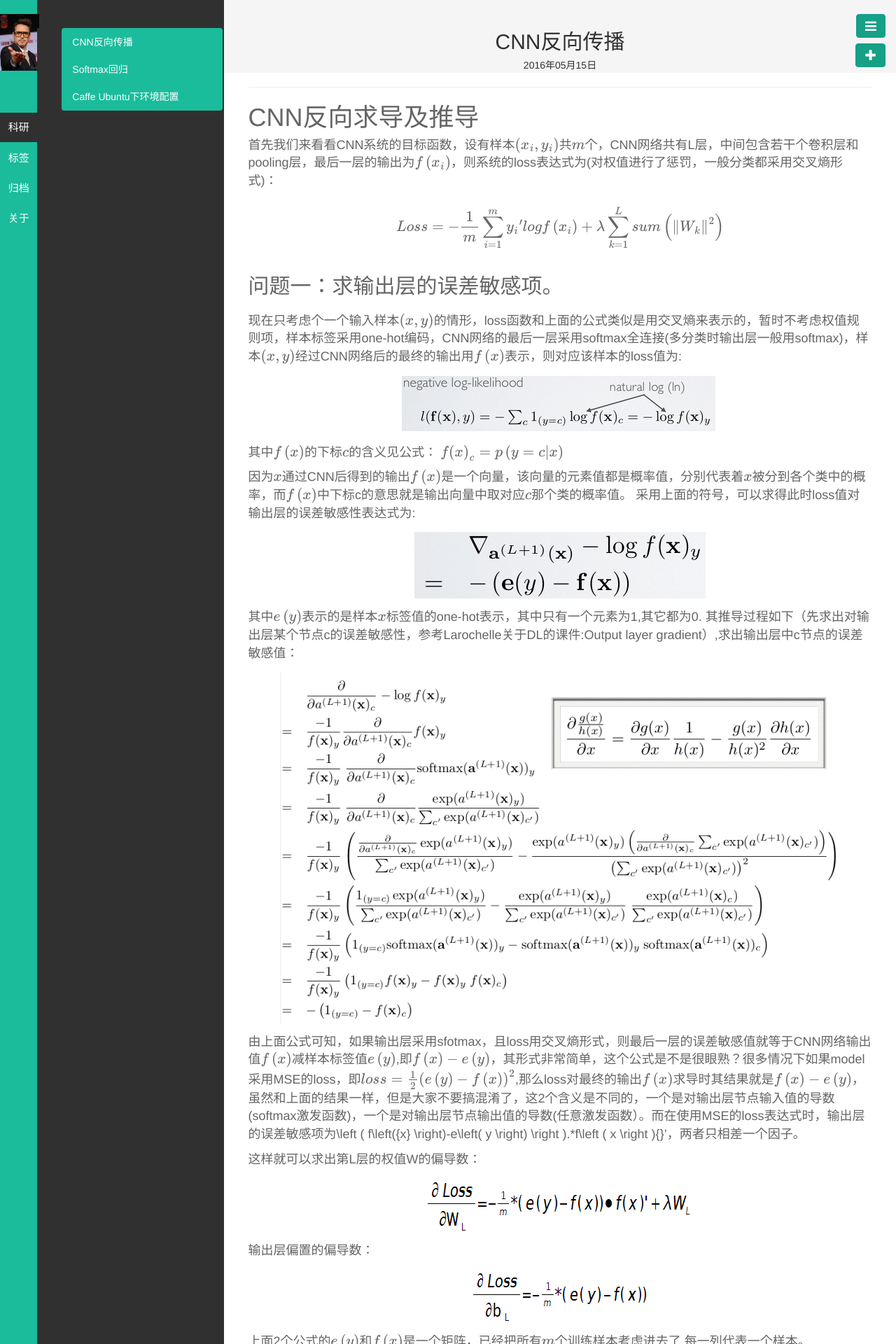
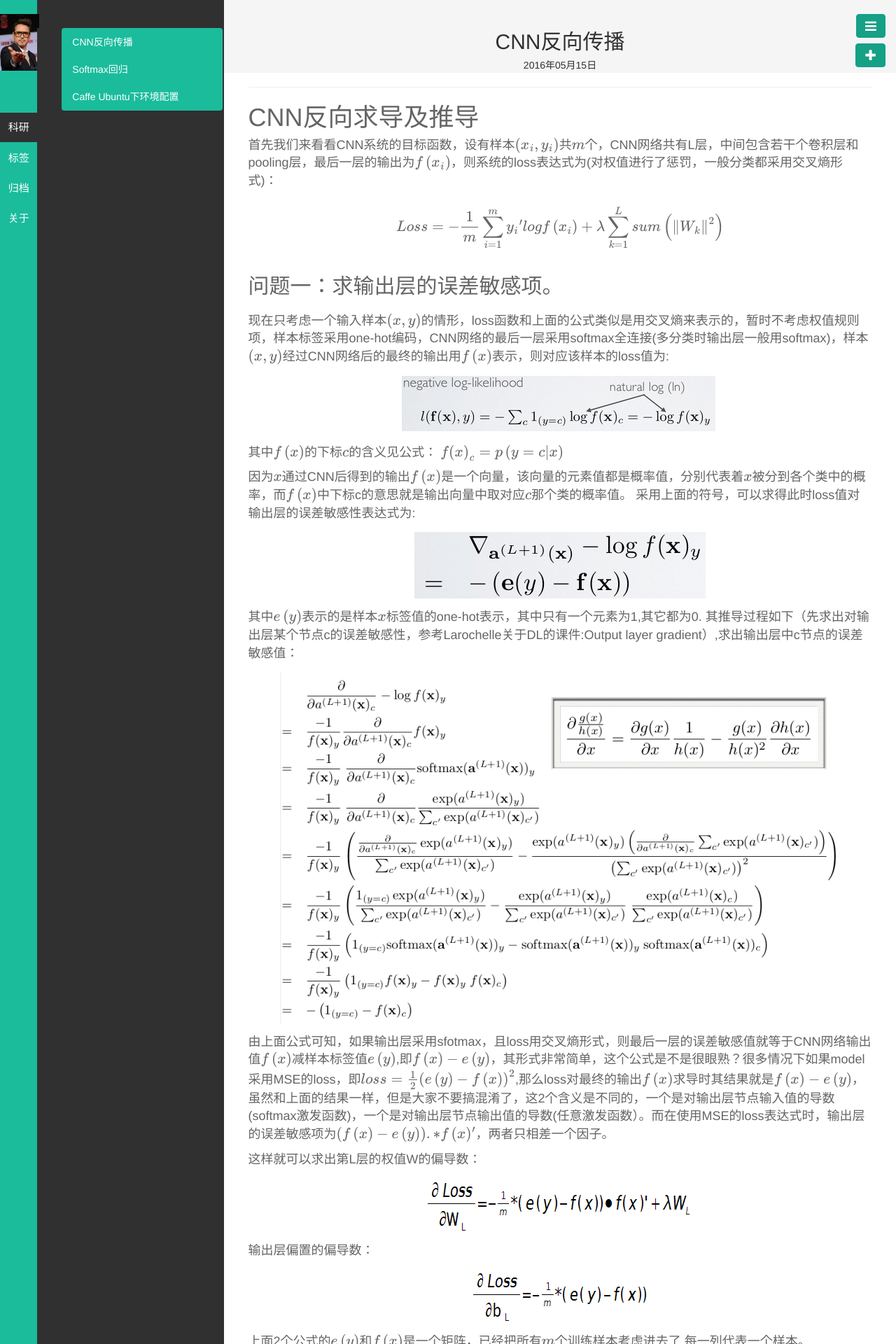
Before and after one commit to uptodiff/manutdzou.github.io, a Jekyll site: the page built from _posts/科研/2016-05-15-CNN-backpropagation.md, in a window 1280 px wide. Shown: the top 1920 px of the page at 70% size. Built offline with Jekyll 4.4.1, drawn with Linux system fonts in a browser that asks for light colours; formulas are drawn with MathJax 3; some of the changed text lies outside the part shown.

Commit message:
CNN_backpropagation

```diff
--- a/_posts/科研/2016-05-15-CNN-backpropagation.md
+++ b/_posts/科研/2016-05-15-CNN-backpropagation.md
@@ -15,7 +15,7 @@
 
 ## 问题一：求输出层的误差敏感项。
 
-现在只考虑个一个输入样本$\left( {x,y} \right)$的情形，loss函数和上面的公式类似是用交叉熵来表示的，暂时不考虑权值规则项，样本标签采用one-hot编码，CNN网络的最后一层采用softmax全连接(多分类时输出层一般用softmax)，样本$\left( {x,y} \right)$经过CNN网络后的最终的输出用$f\left( {x} \right)$表示，则对应该样本的loss值为:
+现在只考虑一个输入样本$\left( {x,y} \right)$的情形，loss函数和上面的公式类似是用交叉熵来表示的，暂时不考虑权值规则项，样本标签采用one-hot编码，CNN网络的最后一层采用softmax全连接(多分类时输出层一般用softmax)，样本$\left( {x,y} \right)$经过CNN网络后的最终的输出用$f\left( {x} \right)$表示，则对应该样本的loss值为:
 
 ![1](/public/img/posts/CNN反向传播/1.png)
 
@@ -32,7 +32,7 @@
 
 ![3](/public/img/posts/CNN反向传播/3.png)
 
-由上面公式可知，如果输出层采用sfotmax，且loss用交叉熵形式，则最后一层的误差敏感值就等于CNN网络输出值$f\left( {x} \right)$减样本标签值$e\left( y \right)$,即$f\left( {x} \right)-e\left( y \right)$，其形式非常简单，这个公式是不是很眼熟？很多情况下如果model采用MSE的loss，即$loss=\frac{1}{2}\left ( e\left ( y \right ) -f\left ( x \right )\right )^{2}$,那么loss对最终的输出$f\left( {x} \right)$求导时其结果就是$f\left({x} \right)-e\left( y \right)$，虽然和上面的结果一样，但是大家不要搞混淆了，这2个含义是不同的，一个是对输出层节点输入值的导数(softmax激发函数)，一个是对输出层节点输出值的导数(任意激发函数）。而在使用MSE的loss表达式时，输出层的误差敏感项为\left ( f\left({x} \right)-e\left( y \right) \right ).*f\left ( x \right ){}'，两者只相差一个因子。
+由上面公式可知，如果输出层采用sfotmax，且loss用交叉熵形式，则最后一层的误差敏感值就等于CNN网络输出值$f\left( {x} \right)$减样本标签值$e\left( y \right)$,即$f\left( {x} \right)-e\left( y \right)$，其形式非常简单，这个公式是不是很眼熟？很多情况下如果model采用MSE的loss，即$loss=\frac{1}{2}\left ( e\left ( y \right ) -f\left ( x \right )\right )^{2}$,那么loss对最终的输出$f\left( {x} \right)$求导时其结果就是$f\left({x} \right)-e\left( y \right)$，虽然和上面的结果一样，但是大家不要搞混淆了，这2个含义是不同的，一个是对输出层节点输入值的导数(softmax激发函数)，一个是对输出层节点输出值的导数(任意激发函数）。而在使用MSE的loss表达式时，输出层的误差敏感项为$\left ( f\left({x} \right)-e\left( y \right) \right ).*f\left ( x \right ){}'$，两者只相差一个因子。
 
 这样就可以求出第L层的权值W的偏导数：
 
@@ -46,7 +46,7 @@
 
 ## 问题二：当接在卷积层的下一层为pooling层时，求卷积层的误差敏感项。
 
-假设第l(小写的l，不要看成数字’1’了)层为卷积层，第l+1层为pooling层，且pooling层的误差敏感项为：
+假设第$l$(小写的$l$，不要看成数字’1’了)层为卷积层，第$l+1$层为pooling层，且pooling层的误差敏感项为：
 
 $$\delta _{j}^{l+1}$$
 
```
Also changed, not shown: other parts of _posts/科研/2016-05-15-CNN-backpropagation.md (+9 -1 lines).
